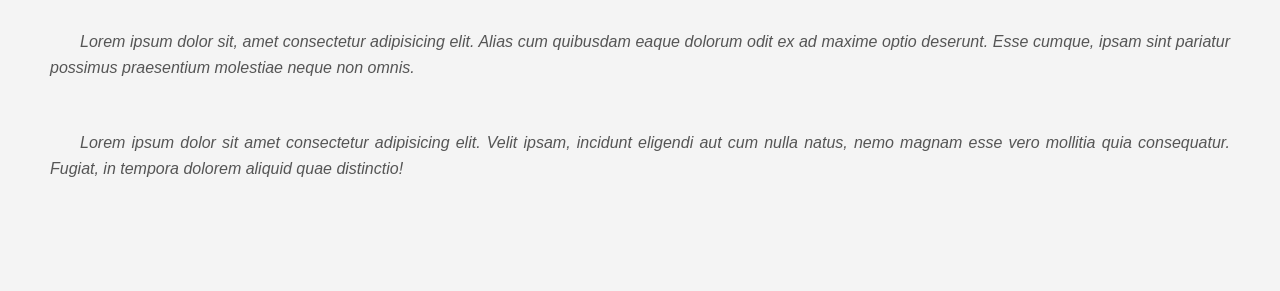
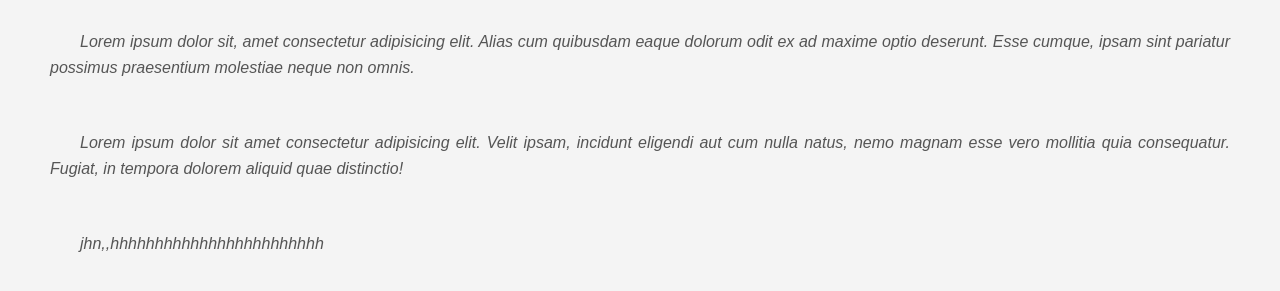
Before and after one commit to ayabaghbagh/new_sitegit, a plain HTML site: page index.html in a window 1280 px wide. Shown: the part 87-378 px from the top of the page. Drawn offline with Linux system fonts and the light colour scheme.

Commit message:
add p in index.html

```diff
--- a/index.html
+++ b/index.html
@@ -13,5 +13,7 @@
         ad maxime optio deserunt. Esse cumque, ipsam sint pariatur possimus praesentium molestiae neque non omnis.
     </p>
     <p class="p1">Lorem ipsum dolor sit amet consectetur adipisicing elit. Velit ipsam, incidunt eligendi aut cum nulla natus, nemo magnam esse vero mollitia quia consequatur. Fugiat, in tempora dolorem aliquid quae distinctio!</p>
+
+    <p>jhn,,hhhhhhhhhhhhhhhhhhhhhhhh</p>
 </body>
 </html>
```
Also changed, not shown: 1 other file.
